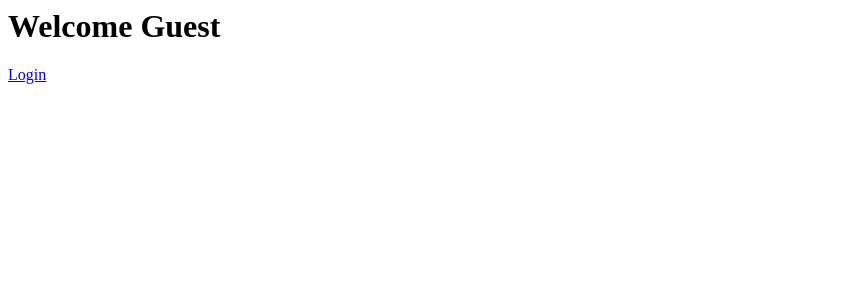
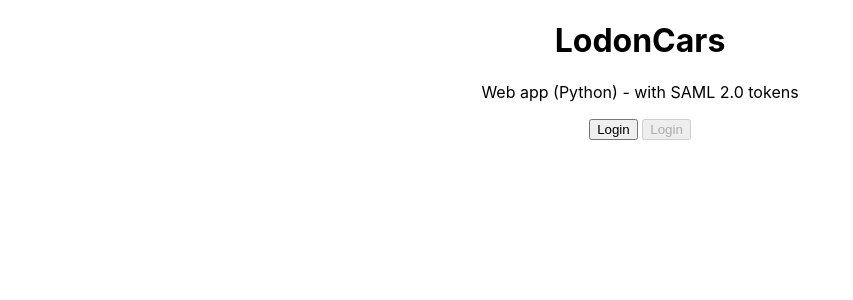
Before and after one commit to robinbaeteman-ae/okta-tech-challenge, a Flask app: template web-app-openidc/templates/home.html in a window 1280 px wide. Shown: the top 300 px of the page, without its empty margins (0-853 px from the left). Run offline with Flask 2, Linux system fonts and the light colour scheme; the template is opened without the code that fills it, so the values that code supplies are empty.

Commit message:
Python web app with SAML tokens

```diff
--- a/web-app-openidc/requirements.txt
+++ b/web-app-openidc/requirements.txt
@@ -3,3 +3,4 @@ python-dotenv>=0.19.2
 authlib>=1.0
 requests>=2.27.1
 python-dotenv
+xmltodict
--- a/web-app-openidc/server.py
+++ b/web-app-openidc/server.py
@@ -4,7 +4,9 @@ from urllib.parse import quote_plus, urlencode
 
 from authlib.integrations.flask_client import OAuth
 from dotenv import find_dotenv, load_dotenv
-from flask import Flask, redirect, render_template, session, url_for
+from flask import Flask, redirect, render_template, session, url_for, request
+import base64
+import xmltodict
 
 ENV_FILE = find_dotenv()
 if ENV_FILE:
@@ -15,27 +17,19 @@ app.secret_key = env.get("APP_SECRET_KEY")
 
 oauth = OAuth(app)
 
-oauth.register(
-    "auth0",
-    client_id=env.get("AUTH0_CLIENT_ID"),
-    client_secret=env.get("AUTH0_CLIENT_SECRET"),
-    client_kwargs={
-        "scope": "openid profile email",
-    },
-    server_metadata_url=f'https://{env.get("AUTH0_DOMAIN")}/.well-known/openid-configuration'
-)
-
-
 @app.route("/login")
 def login():
-    return oauth.auth0.authorize_redirect(
-        redirect_uri=url_for("callback", _external=True)
-    )
+    return redirect("https://challenge-ae.eu.auth0.com/samlp/q6IZ6LE78TPhkMW9xwjwYTtWhSGKSpoc")
+
 
 @app.route("/callback", methods=["GET", "POST"])
 def callback():
-    token = oauth.auth0.authorize_access_token()
-    session["user"] = token
+    # decode, parse and reformat SAML token
+    SAMLtoken = request.form.get('SAMLResponse')
+    decoded = base64.b64decode(SAMLtoken)
+    userinfodict = xmltodict.parse(decoded)["samlp:Response"]["saml:Assertion"]["saml:AttributeStatement"]["saml:Attribute"]
+    userinfodict_new = {item['@Name'].split("/")[-1]:item["saml:AttributeValue"]["#text"] for item in userinfodict}
+    session["user"] = userinfodict_new
     return redirect("/")
 
 @app.route("/logout")
--- a/web-app-openidc/templates/home.html
+++ b/web-app-openidc/templates/home.html
@@ -1,16 +1,53 @@
+<!DOCTYPE html>
 <html>
   <head>
     <meta charset="utf-8" />
-    <title>Auth0 Example</title>
+    <title>LodonCars</title>
+    <style>
+      body {
+        margin: 0;
+        font-family: -apple-system, BlinkMacSystemFont, 'Segoe UI', 'Roboto', 'Oxygen',
+          'Ubuntu', 'Cantarell', 'Fira Sans', 'Droid Sans', 'Helvetica Neue',
+          sans-serif;
+        -webkit-font-smoothing: antialiased;
+        -moz-osx-font-smoothing: grayscale;
+        text-align: center;
+      }
+
+      code {
+        font-family: source-code-pro, Menlo, Monaco, Consolas, 'Courier New', monospace;
+      }
+    </style>
   </head>
   <body>
-    {% if session %}
-        <h1>Welcome {{session.userinfo.name}}!</h1>
-        <p><a href="/logout">Logout</a></p>
-        <div><pre>{{pretty}}</pre></div>
-    {% else %}
-        <h1>Welcome Guest</h1>
-        <p><a href="/login">Login</a></p>
-    {% endif %}
+    <div class="App">
+      <h1>LodonCars</h1>
+      <p>Web app (Python) - with SAML 2.0 tokens</p>
+      {% if not session %}
+      <button onclick="location.href='/login'">Login</button>
+      {% else %}
+      <button disabled onclick="location.href='/login'">Login</button>
+      {% endif %}
+
+      {% if session %}
+      <button onclick="location.href='/logout'">Logout</button>
+      {% else %}
+      <button disabled onclick="location.href='/login'">Login</button>
+      {% endif %}
+      <div style="height:100px"></div>
+
+      <p>
+
+      {% if session %}
+        <img src="{{session["picture"]}}" alt="{{session["picture"]}}" />
+        <h2>{{session["name"]}}</h2>
+        <p>{{session["user_email"]}}</p>
+
+        {% if session.get("organization") == "microsoft" %}
+          <b><p class="microsoft-message">You are from the MS organization. Only MS users can see this.</p></b>
+        {% endif %}
+
+        {% endif %}
+    </div>
   </body>
 </html>
```
Also changed, not shown: spa-saml/src/App.js (+18 -9 lines), 1 other file.
